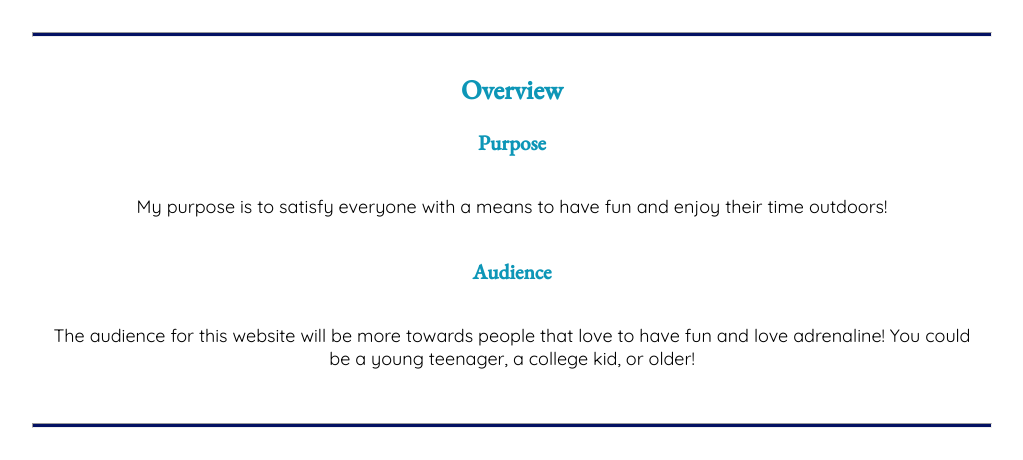
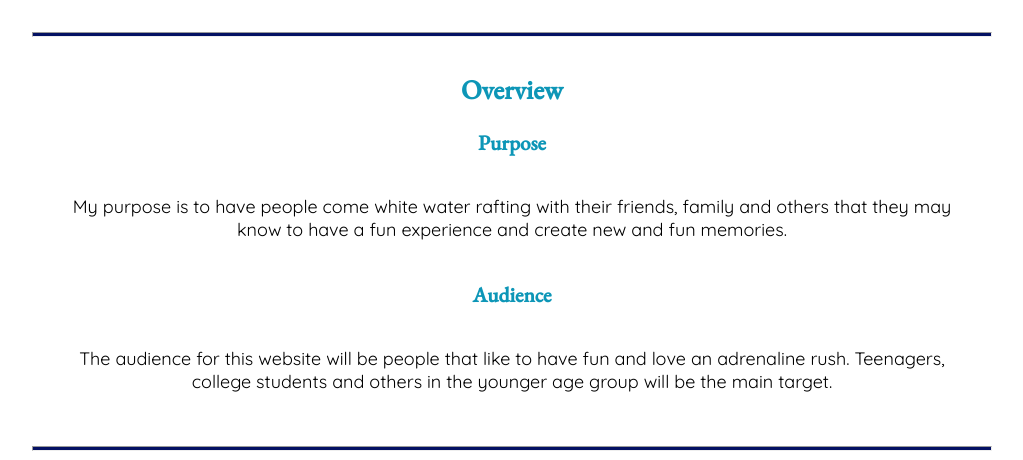
Before and after one commit to abrahamjimenez/abrahamjimenez.guihub.io, a plain HTML site: page wwr/site-plan-rafting.html in a window 1280 px wide. Shown: the part 321-781 px from the top of the page, without its empty margins (128-1151 px from the left). Drawn offline with nearby package versions, Linux system fonts and the light colour scheme.

Commit message:
Updated Purpose and Audience

```diff
--- a/wwr/site-plan-rafting.html
+++ b/wwr/site-plan-rafting.html
@@ -19,11 +19,11 @@
     <hr />
     <h2>Overview</h2>
     <h3>Purpose</h3>
-    <p>My purpose is to satisfy everyone with a means to have fun and enjoy their time outdoors!</p>
+    <p>My purpose is to have people come white water rafting with their friends, family and others that they may know to have a fun experience and create new and fun memories.</p>
     <!-- change this -->
 
     <h3>Audience</h3>
-    <p>The audience for this website will be more towards people that love to have fun and love adrenaline! You could be a young teenager, a college kid, or older!</p>
+    <p>The audience for this website will be people that like to have fun and love an adrenaline rush. Teenagers, college students and others in the younger age group will be the main target.</p>
     <!-- change this -->
 
     <hr />
```
